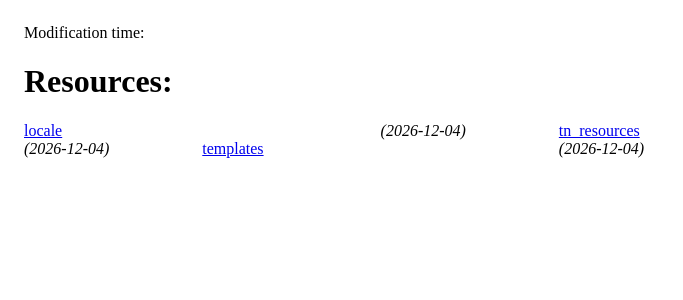
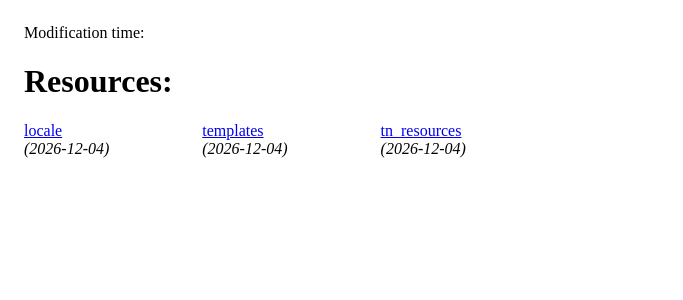
Before and after one commit to unfoldingWord-dev/uw-pdf-conversion-tools, a PHP site: page / in a window 1280 px wide. Shown: the top 300 px of the page, without its empty margins (0-683 px from the left). Run offline with PHP 8.4, Linux system fonts and the light colour scheme; data that the repository does not hold is empty.

Commit message:
fixes style sheets

```diff
--- a/index.php
+++ b/index.php
@@ -13,6 +13,13 @@ body {
   -webkit-column-width: 150px;
   -moz-column-width: 150px;
   column-width: 150px;
+}
+
+.item {
+    page-break-inside: avoid !important;
+    break-inside: avoid !important;
+    -webkit-column-break-inside: avoid !important;
+    column-break-inside: avoid: !important;
 }
 </style>
   </head>
@@ -33,7 +40,7 @@ echo 'Modification time: ' . $stat['mtime']; // will show unix time stamp.
 echo '<div><h1>Resources:</h1><div class="menu">';
 foreach($dirs as $dir) {
     $stat = stat("./$dir");
-    echo '<a class="menu-item" href="#'.$dir.'">'.$dir.'</a><br/><em>('.date("Y-m-d", $stat['mtime']).')</em><br/><br/>'."\n";
+    echo '<div class="item"><a class="menu-item" href="#'.$dir.'">'.$dir.'</a><br/><em>('.date("Y-m-d", $stat['mtime']).')</em></div>'."\n";
 }
 echo '</div></div>';
 
```
